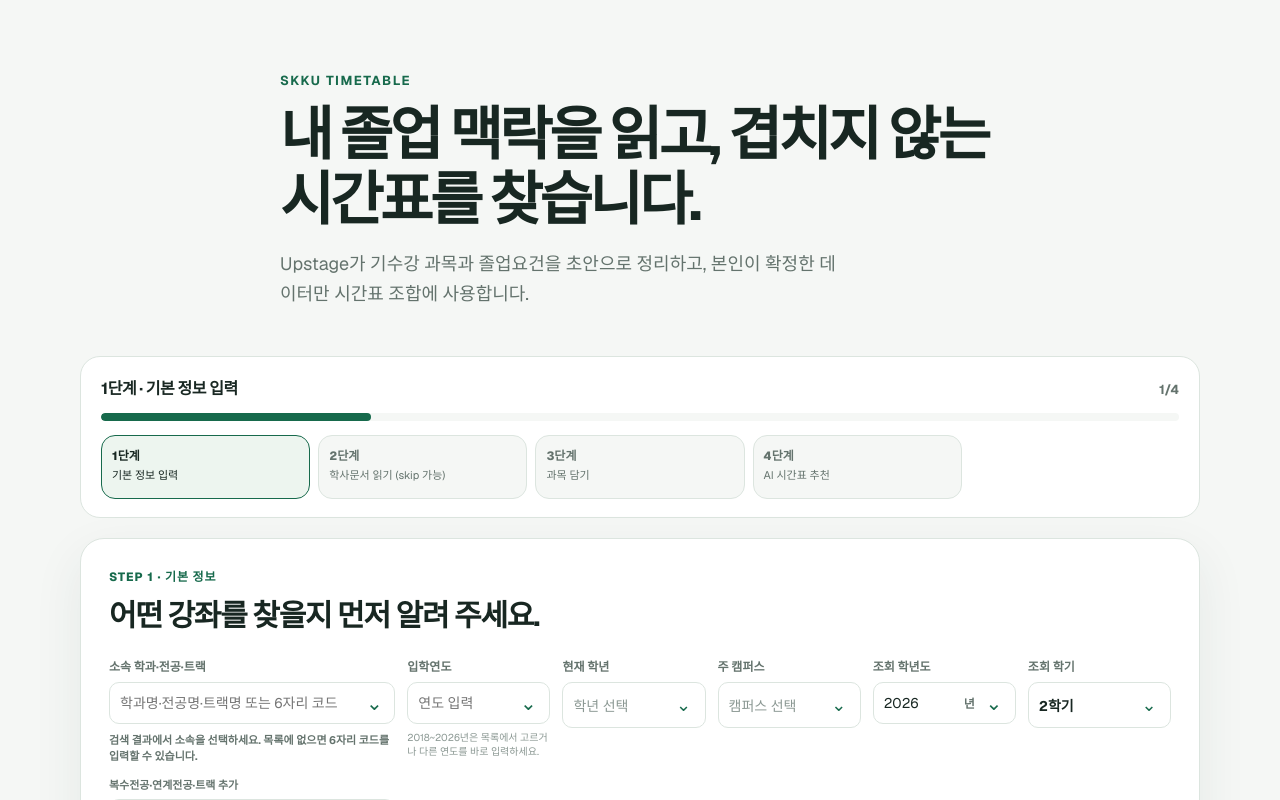
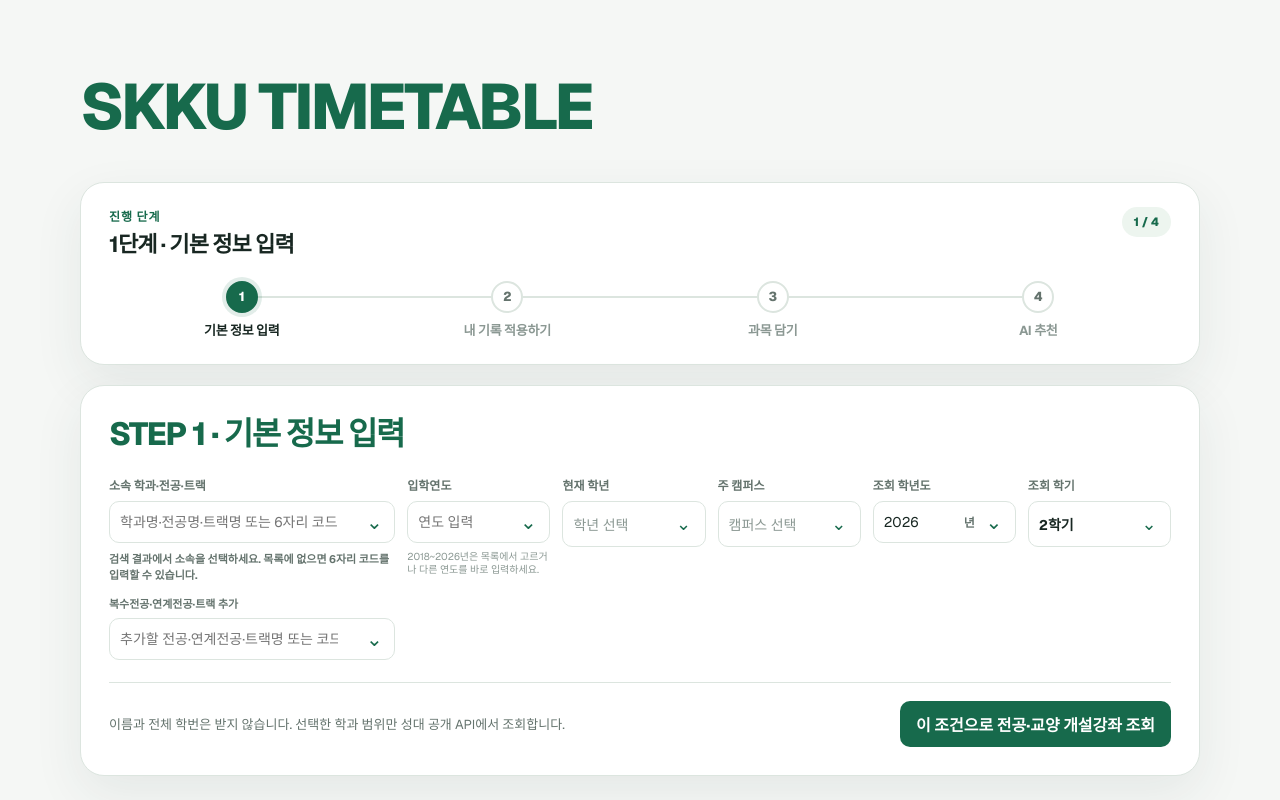
Before and after one commit to jaeseonghong-a11y/timetable_with_upstage, a Next.js app in the folder web/: page / in a window 1280 px wide. Shown: the top 800 px of the page. Built offline with nearby package versions, Linux system fonts and the light colour scheme.

Commit message:
폰트 고치기

```diff
--- a/web/src/app/page.module.css
+++ b/web/src/app/page.module.css
@@ -8,30 +8,17 @@
 }
 
 .hero {
-  max-width: 720px;
-  margin: 0 auto 48px;
-}
-
-.eyebrow {
-  margin-bottom: 14px;
-  color: var(--accent-strong);
-  font-size: 13px;
-  font-weight: 700;
-  letter-spacing: 0.12em;
+  max-width: 1120px;
+  margin: 0 auto 40px;
 }
 
 .hero h1 {
-  margin-bottom: 16px;
-  font-size: clamp(36px, 5vw, 58px);
-  line-height: 1.12;
-  letter-spacing: -0.06em;
-}
-
-.hero p:last-child {
-  max-width: 560px;
-  color: var(--text-secondary);
-  font-size: 18px;
-  line-height: 1.65;
+  margin: 0;
+  color: var(--accent-strong);
+  font-size: clamp(40px, 6vw, 64px);
+  font-weight: 800;
+  letter-spacing: -0.04em;
+  line-height: 1.1;
 }
 
 @media (max-width: 640px) {
@@ -40,6 +27,6 @@
   }
 
   .hero {
-    margin-bottom: 32px;
+    margin-bottom: 28px;
   }
 }
--- a/web/src/app/page.tsx
+++ b/web/src/app/page.tsx
@@ -5,12 +5,7 @@
   return (
     <main className={styles.page}>
       <section className={styles.hero}>
-        <p className={styles.eyebrow}>SKKU TIMETABLE</p>
-        <h1>내 졸업 맥락을 읽고, 겹치지 않는 시간표를 찾습니다.</h1>
-        <p>
-          Upstage가 기수강 과목과 졸업요건을 초안으로 정리하고, 본인이 확정한 데이터만
-          시간표 조합에 사용합니다.
-        </p>
+        <h1>SKKU TIMETABLE</h1>
       </section>
       <PlanningWorkspace />
     </main>
--- a/web/src/components/AcademicDocumentManager.tsx
+++ b/web/src/components/AcademicDocumentManager.tsx
@@ -63,6 +63,8 @@
 
 interface Props {
   profileDetails?: AcademicProfile["profile"];
+  /** When set by the wizard, locks the visible document kind and hides the kind tabs. */
+  activeKind?: AcademicDocumentKind;
   onWorkingProfileChange?: (
     kind: AcademicDocumentKind,
     profile: AcademicProfile | undefined,
@@ -80,11 +82,12 @@
 
 export function AcademicDocumentManager({
   profileDetails,
+  activeKind,
   onWorkingProfileChange,
   onConfirmedProfileChange,
   onAnalysisStateChange,
 }: Props = {}) {
-  const [kind, setKind] = useState<AcademicDocumentKind>("course_history");
+  const [internalKind, setInternalKind] = useState<AcademicDocumentKind>("course_history");
   const [file, setFile] = useState<File>();
   const [fileInputMethod, setFileInputMethod] = useState<FileInputMethod>();
   const [hasConsented, setHasConsented] = useState(false);
@@ -94,6 +97,18 @@
   const [error, setError] = useState("");
   const [isAnalyzing, setIsAnalyzing] = useState(false);
   const [analysisStageIndex, setAnalysisStageIndex] = useState(0);
+
+  const kind = activeKind ?? internalKind;
+  const kindControlled = activeKind !== undefined;
+  const [previousActiveKind, setPreviousActiveKind] = useState(activeKind);
+  if (previousActiveKind !== activeKind) {
+    setPreviousActiveKind(activeKind);
+    if (activeKind !== undefined) {
+      setFile(undefined);
+      setFileInputMethod(undefined);
+      setError("");
+    }
+  }
 
   const profile = profiles[kind];
   const reviewChecklist = profile ? getReviewChecklist(profile) : [];
@@ -118,7 +133,10 @@
   );
 
   function changeKind(nextKind: AcademicDocumentKind): void {
-    setKind(nextKind);
+    if (kindControlled) {
+      return;
+    }
+    setInternalKind(nextKind);
     setFile(undefined);
     setFileInputMethod(undefined);
     setError("");
@@ -320,12 +338,16 @@
   return (
     <section className={styles.panel} aria-labelledby="academic-document-heading">
       <div className={styles.intro}>
-        <p className={styles.eyebrow}>UPSTAGE DOCUMENT PARSE + SOLAR</p>
-        <h2 id="academic-document-heading">학사문서를 읽고, 반드시 본인이 확인합니다.</h2>
-        <p>
-          원본과 전체 Parse 결과는 저장하지 않으며, 자동 추출은 확정 전까지 추천에
-          사용되지 않습니다.
+        <div className={styles.heading}>
+          <h2 id="academic-document-heading">STEP 2 · 내 기록 적용하기</h2>
+        </div>
+        <p className={styles.lead}>
+          수강·취득 과목과 졸업요건을 올리면, 이미 들은 과목은 빼고 남은 요건에 맞춰
+          시간표를 짜는 데 씁니다. 분석 결과는 직접 확인한 뒤 확정해야 다음으로 갈 수
+          있고, 원하지 않으면 건너뛸 수 있습니다. 원본 파일과 전체 분석 결과는 서버에
+          저장하지 않습니다.
         </p>
+        <p className={styles.upstageBadge}>with Upstage Document Parse + Solar</p>
       </div>
 
       <div className={styles.privacyNotice}>
@@ -345,6 +367,7 @@
         </label>
       </div>
 
+      {kindControlled ? null : (
         <div className={styles.kindTabs} role="tablist" aria-label="학사문서 종류">
           {(Object.keys(KIND_DETAILS) as AcademicDocumentKind[]).map((documentKind) => (
             <button
@@ -364,6 +387,7 @@
             </button>
           ))}
         </div>
+      )}
 
       {allDocumentReviewCount > 0 ? (
         <div className={styles.allReviewConsent}>
--- a/web/src/components/PlanningWorkspace.module.css
+++ b/web/src/components/PlanningWorkspace.module.css
@@ -8,88 +8,156 @@
 
 .progress {
   display: grid;
-  gap: 14px;
-  padding: 18px 20px;
+  gap: 22px;
+  padding: 24px 28px;
   border: 1px solid var(--border-subtle);
-  border-radius: 20px;
+  border-radius: 24px;
   background: var(--surface-card);
+  box-shadow: 0 18px 50px rgb(32 63 67 / 8%);
 }
 
 .progressHeader {
   display: flex;
   flex-wrap: wrap;
-  align-items: baseline;
+  align-items: flex-start;
   justify-content: space-between;
-  gap: 8px 16px;
+  gap: 12px 16px;
+}
+
+.progressEyebrow {
+  margin: 0 0 6px;
+  color: var(--accent-strong);
+  font-size: 12px;
+  font-weight: 800;
+  letter-spacing: 0.08em;
 }
 
 .progressHeader strong {
+  display: block;
   color: var(--text-primary);
-  font-size: 16px;
-  letter-spacing: -0.03em;
+  font-size: clamp(18px, 2.4vw, 22px);
+  letter-spacing: -0.04em;
+  line-height: 1.25;
 }
 
-.progressHeader span {
-  color: var(--text-secondary);
-  font-size: 13px;
-  font-weight: 700;
+.progressCount {
+  padding: 7px 12px;
+  border-radius: 999px;
+  background: var(--surface-note);
+  color: var(--accent-strong);
+  font-size: 12px;
+  font-weight: 800;
+  white-space: nowrap;
 }
 
-.progressTrack {
-  height: 8px;
-  overflow: hidden;
-  border-radius: 999px;
-  background: var(--surface-page);
+.stepList {
+  --connector-progress: 0;
+  position: relative;
+  display: grid;
+  grid-template-columns: repeat(4, minmax(0, 1fr));
+  gap: 0;
+  margin: 0;
+  padding: 0;
+  list-style: none;
 }
 
-.progressFill {
-  height: 100%;
-  border-radius: inherit;
+.stepList::before,
+.stepList::after {
+  content: "";
+  position: absolute;
+  top: 15px;
+  left: 12.5%;
+  height: 2px;
+  border-radius: 999px;
+  pointer-events: none;
+}
+
+.stepList::before {
+  right: 12.5%;
+  background: var(--border-subtle);
+  z-index: 0;
+}
+
+.stepList::after {
+  width: calc((100% - 25%) * var(--connector-progress) / 100);
   background: var(--accent-strong);
+  z-index: 0;
   transition: width 220ms ease;
 }
 
-.stepList {
-  display: grid;
-  grid-template-columns: repeat(5, minmax(0, 1fr));
-  gap: 8px;
-  list-style: none;
+.stepList li {
+  position: relative;
+  z-index: 1;
+  min-width: 0;
 }
 
 .stepList button {
   width: 100%;
-  min-height: 64px;
   display: grid;
-  gap: 4px;
-  align-content: start;
-  padding: 10px;
-  border: 1px solid var(--border-subtle);
-  border-radius: 14px;
-  background: var(--surface-page);
-  color: var(--text-secondary);
+  justify-items: center;
+  gap: 10px;
+  padding: 0 6px;
+  border: 0;
+  background: transparent;
+  color: var(--text-muted);
   font: inherit;
-  text-align: left;
+  text-align: center;
   cursor: pointer;
 }
 
-.stepList button[data-active="true"] {
+.stepIndex {
+  display: grid;
+  place-items: center;
+  width: 32px;
+  height: 32px;
+  border: 2px solid var(--border-subtle);
+  border-radius: 999px;
+  background: var(--surface-card);
+  color: var(--text-secondary);
+  font-size: 13px;
+  font-weight: 800;
+  line-height: 1;
+  transition:
+    border-color 160ms ease,
+    background 160ms ease,
+    color 160ms ease;
+}
+
+.stepLabel {
+  max-width: 100%;
+  overflow: hidden;
+  color: inherit;
+  font-size: 13px;
+  font-weight: 700;
+  letter-spacing: -0.02em;
+  line-height: 1.3;
+  text-overflow: ellipsis;
+  white-space: nowrap;
+}
+
+.stepList button[data-done="true"] {
+  color: var(--accent-strong);
+}
+
+.stepList button[data-done="true"] .stepIndex {
   border-color: var(--accent-strong);
   background: var(--surface-note);
+  color: var(--accent-strong);
+}
+
+.stepList button[data-active="true"] {
   color: var(--text-primary);
 }
 
-.stepList button[data-done="true"]:not([data-active="true"]) {
-  color: var(--accent-strong);
+.stepList button[data-active="true"] .stepIndex {
+  border-color: var(--accent-strong);
+  background: var(--accent-strong);
+  color: #fff;
+  box-shadow: 0 0 0 4px rgb(23 106 76 / 12%);
 }
 
-.stepList strong {
-  font-size: 12px;
+.stepList button[data-active="true"] .stepLabel {
   font-weight: 800;
-}
-
-.stepList span {
-  font-size: 11px;
-  line-height: 1.35;
 }
 
 .stepPanel {
@@ -148,14 +216,13 @@
   font-size: 13px;
 }
 
-@media (max-width: 800px) {
-  .stepList {
-    grid-template-columns: repeat(2, minmax(0, 1fr));
+@media (max-width: 640px) {
+  .progress {
+    padding: 20px;
+    gap: 18px;
+  }
+
+  .stepLabel {
+    font-size: 12px;
   }
 }
-
-@media (max-width: 520px) {
-  .stepList {
-    grid-template-columns: 1fr;
-  }
-}
--- a/web/src/components/PlanningWorkspace.tsx
+++ b/web/src/components/PlanningWorkspace.tsx
@@ -19,20 +19,23 @@
 import styles from "./PlanningWorkspace.module.css";
 
 const STEPS = [
-  { id: 1, title: "기본 정보 입력", short: "소속·학기 설정" },
-  { id: 2, title: "학사문서 읽기 (skip 가능)", short: "skip 가능" },
-  { id: 3, title: "과목 담기", short: "담기 → 유효 시간표" },
-  { id: 4, title: "AI 시간표 추천", short: "조건 → 결과" },
+  { id: 1, title: "기본 정보 입력", short: "기본 정보 입력" },
+  { id: 2, title: "내 기록 적용하기 (skip 가능)", short: "내 기록 적용하기" },
+  { id: 3, title: "과목 담기", short: "과목 담기" },
+  { id: 4, title: "AI 시간표 추천", short: "AI 추천" },
 ] as const;
 
 type StepId = (typeof STEPS)[number]["id"];
+type DocSubstep = "course_history" | "graduation_requirements";
 type PlanSubstep = "select" | "results";
 type AiSubstep = "setup" | "results";
 
 export function PlanningWorkspace() {
   const [step, setStep] = useState<StepId>(1);
+  const [docSubstep, setDocSubstep] = useState<DocSubstep>("course_history");
   const [planSubstep, setPlanSubstep] = useState<PlanSubstep>("select");
   const [aiSubstep, setAiSubstep] = useState<AiSubstep>("setup");
+  const [hasEnteredDocuments, setHasEnteredDocuments] = useState(false);
   const [aiRecommendRequestId, setAiRecommendRequestId] = useState(0);
   const [aiRecommendAction, setAiRecommendAction] = useState({
     canRun: false,
@@ -87,11 +90,11 @@
     setConfirmedProfiles((current) => updateProfileMap(current, kind, profile));
   }
 
-  function goToStep(nextStep: StepId): void {
-    if (nextStep !== 1 && !appliedProfile && nextStep > 1) {
-      return;
+  function enterStep(nextStep: StepId): void {
+    setStep(nextStep);
+    if (nextStep === 2) {
+      setHasEnteredDocuments(true);
     }
-    setStep(nextStep);
     if (nextStep >= 3) {
       setHasEnteredPlanner(true);
     }
@@ -103,7 +106,29 @@
     }
   }
 
+  function goToStep(nextStep: StepId): void {
+    if (nextStep !== 1 && !appliedProfile && nextStep > 1) {
+      return;
+    }
+    if (nextStep === 2) {
+      setDocSubstep("course_history");
+    }
+    enterStep(nextStep);
+  }
+
+  function skipCurrentDocument(): void {
+    if (docSubstep === "course_history") {
+      setDocSubstep("graduation_requirements");
+      return;
+    }
+    enterStep(3);
+  }
+
   function goNext(): void {
+    if (step === 2 && docSubstep === "course_history") {
+      setDocSubstep("graduation_requirements");
+      return;
+    }
     if (step === 3 && planSubstep === "select") {
       setPlanSubstep("results");
       return;
@@ -120,20 +145,17 @@
     if (step >= STEPS.length) {
       return;
     }
-    const nextStep = (step + 1) as StepId;
-    setStep(nextStep);
-    if (nextStep >= 3) {
-      setHasEnteredPlanner(true);
+    if (step === 1) {
+      setDocSubstep("course_history");
     }
-    if (nextStep === 3) {
-      setPlanSubstep("select");
-    }
-    if (nextStep === 4) {
-      setAiSubstep("setup");
-    }
+    enterStep((step + 1) as StepId);
   }
 
   function goPrev(): void {
+    if (step === 2 && docSubstep === "graduation_requirements") {
+      setDocSubstep("course_history");
+      return;
+    }
     if (step === 3 && planSubstep === "results") {
       setPlanSubstep("select");
       return;
@@ -146,29 +168,36 @@
       return;
     }
     const prevStep = (step - 1) as StepId;
-    setStep(prevStep);
+    if (prevStep === 2) {
+      setDocSubstep("graduation_requirements");
+    }
     if (prevStep === 3) {
       setPlanSubstep("results");
     }
     if (prevStep === 4) {
       setAiSubstep("results");
     }
+    setStep(prevStep);
   }
 
   const current = STEPS[step - 1]!;
-  const progressPercent = (step / STEPS.length) * 100;
-  const hasDocumentAnalysis =
-    documentAnalysisState.hasAnalyzedDocument ||
-    Object.keys(workingProfiles).length > 0 ||
-    Object.keys(confirmedProfiles).length > 0;
+  /** 0–100 along the connector between first and last step centers. */
+  const connectorProgress =
+    STEPS.length <= 1 ? 0 : ((step - 1) / (STEPS.length - 1)) * 100;
+  const currentDocumentConfirmed = Boolean(confirmedProfiles[docSubstep]);
   const nextBlocked =
     (step === 1 && !appliedProfile) ||
-    (step === 2 && (documentAnalysisState.isAnalyzing || !hasDocumentAnalysis)) ||
+    (step === 2 &&
+      (documentAnalysisState.isAnalyzing || !currentDocumentConfirmed)) ||
     (step === 4 &&
       aiSubstep === "setup" &&
       (!aiRecommendAction.canRun || aiRecommendAction.isRunning));
   const stepTitle =
-    step === 3
+    step === 2
+      ? docSubstep === "course_history"
+        ? "수강/취득과목 (1/2)"
+        : "졸업요건 충족현황 (2/2)"
+      : step === 3
         ? planSubstep === "select"
           ? "과목 담기 (1/2)"
           : "유효 시간표 확인 (2/2)"
@@ -187,6 +216,7 @@
         : "select";
   const showNextButton =
     step < STEPS.length ||
+    (step === 2 && docSubstep === "course_history") ||
     (step === 3 && planSubstep === "select") ||
     (step === 4 && aiSubstep === "setup");
   const nextLabel =
@@ -202,33 +232,33 @@
     <div className={styles.workspace}>
       <div className={styles.progress} aria-label="진행 단계">
         <div className={styles.progressHeader}>
+          <div>
+            <p className={styles.progressEyebrow}>진행 단계</p>
             <strong>
               {step}단계 · {stepTitle}
             </strong>
-          <span>
-            {step}/{STEPS.length}
+          </div>
+          <span className={styles.progressCount}>
+            {step} / {STEPS.length}
           </span>
         </div>
-        <div
-          aria-valuemax={STEPS.length}
-          aria-valuemin={1}
-          aria-valuenow={step}
-          className={styles.progressTrack}
-          role="progressbar"
+        <ol
+          className={styles.stepList}
+          style={{ ["--connector-progress" as string]: String(connectorProgress) }}
         >
-          <div className={styles.progressFill} style={{ width: `${progressPercent}%` }} />
-        </div>
-        <ol className={styles.stepList}>
           {STEPS.map((item) => (
             <li key={item.id}>
               <button
+                aria-current={item.id === step ? "step" : undefined}
                 data-active={item.id === step}
                 data-done={item.id < step}
                 type="button"
                 onClick={() => goToStep(item.id)}
               >
-                <strong>{item.id}단계</strong>
-                <span>{item.title}</span>
+                <span className={styles.stepIndex} aria-hidden="true">
+                  {item.id}
+                </span>
+                <span className={styles.stepLabel}>{item.short}</span>
               </button>
             </li>
           ))}
@@ -252,13 +282,16 @@
           />
         ) : null}
 
-        {step === 2 ? (
+        {hasEnteredDocuments ? (
+          <div className={step === 2 ? undefined : styles.hiddenStep}>
             <AcademicDocumentManager
+              activeKind={docSubstep}
               profileDetails={toAcademicProfileDetails(studentProfile)}
               onAnalysisStateChange={setDocumentAnalysisState}
               onWorkingProfileChange={updateWorkingProfile}
               onConfirmedProfileChange={updateConfirmedProfile}
             />
+          </div>
         ) : null}
 
         {hasEnteredPlanner ? (
@@ -288,7 +321,7 @@
         </button>
         <div className={styles.navActions}>
           {step === 2 ? (
-            <button type="button" onClick={goNext}>
+            <button type="button" onClick={skipCurrentDocument}>
               건너뛰기
             </button>
           ) : null}
@@ -304,10 +337,10 @@
         {step === 2 ? (
           <p className={styles.navHint}>
             {documentAnalysisState.isAnalyzing
-              ? "문서 분석이 끝나면 다음으로 갈 수 있습니다. 지금은 건너뛰기도 가능합니다."
-              : hasDocumentAnalysis
-                ? "문서 분석이 완료되었습니다. 다음으로 가거나, 원하면 다른 문서도 이어서 분석할 수 있습니다."
-                : "문서 분석이 끝나야 다음으로 갈 수 있습니다. 원하지 않으면 지금 건너뛰어도 됩니다."}
+              ? "문서 분석 중에는 잠시만 기다려 주세요."
+              : currentDocumentConfirmed
+                ? "검토 내용을 확정했습니다. 다음으로 갈 수 있습니다."
+                : "문서 분석 후 「검토한 내용 확정하기」까지 해야 다음으로 갈 수 있습니다. 원하지 않으면 건너뛰세요."}
           </p>
         ) : null}
         {step === 3 && planSubstep === "select" ? (
--- a/web/src/components/StudentProfileForm.module.css
+++ b/web/src/components/StudentProfileForm.module.css
@@ -18,21 +18,17 @@
 }
 
 .heading {
-  align-items: flex-start;
+  align-items: center;
   margin-bottom: 22px;
 }
 
-.heading p {
-  margin-bottom: 6px;
+.heading h2 {
+  margin: 0;
   color: var(--accent-strong);
-  font-size: 12px;
+  font-size: clamp(24px, 3.2vw, 32px);
   font-weight: 800;
-  letter-spacing: 0.08em;
-}
-
-.heading h2 {
-  font-size: clamp(22px, 3vw, 30px);
   letter-spacing: -0.04em;
+  line-height: 1.25;
 }
 
 .appliedBadge {
--- a/web/src/components/StudentProfileForm.tsx
+++ b/web/src/components/StudentProfileForm.tsx
@@ -190,10 +190,7 @@
   return (
     <section className={styles.panel} aria-labelledby="student-profile-heading">
       <div className={styles.heading}>
-        <div>
-          <p>STEP 1 · 기본 정보</p>
-          <h2 id="student-profile-heading">어떤 강좌를 찾을지 먼저 알려 주세요.</h2>
-        </div>
+        <h2 id="student-profile-heading">STEP 1 · 기본 정보 입력</h2>
         {appliedProfile ? (
           <span className={styles.appliedBadge}>{getCourseQueryLabel(appliedProfile)} 적용됨</span>
         ) : null}
```
Also changed, not shown: web/src/components/AcademicDocumentManager.module.css (+37 -7 lines). Lines whose indentation alone changed are shown as unchanged.
